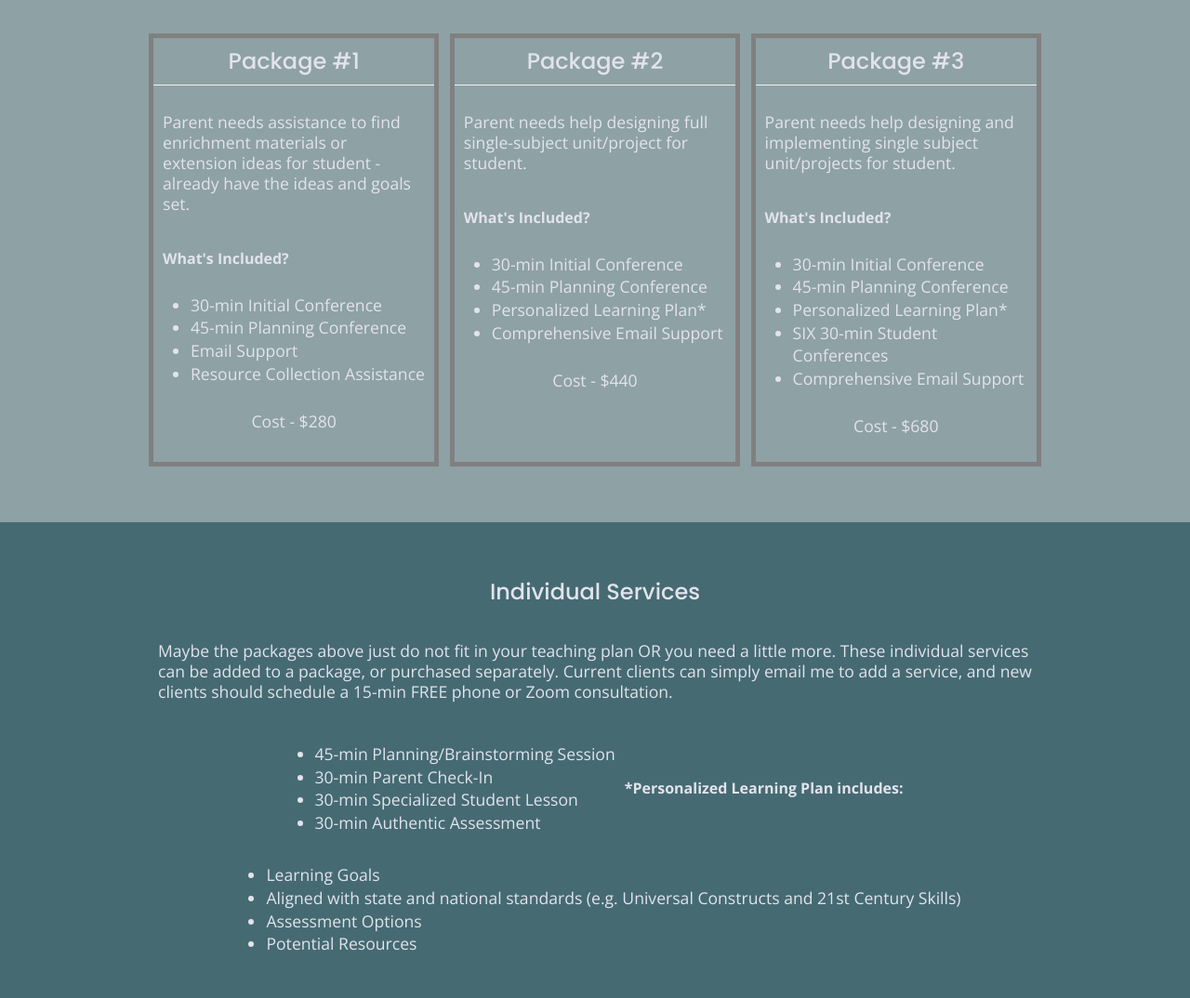
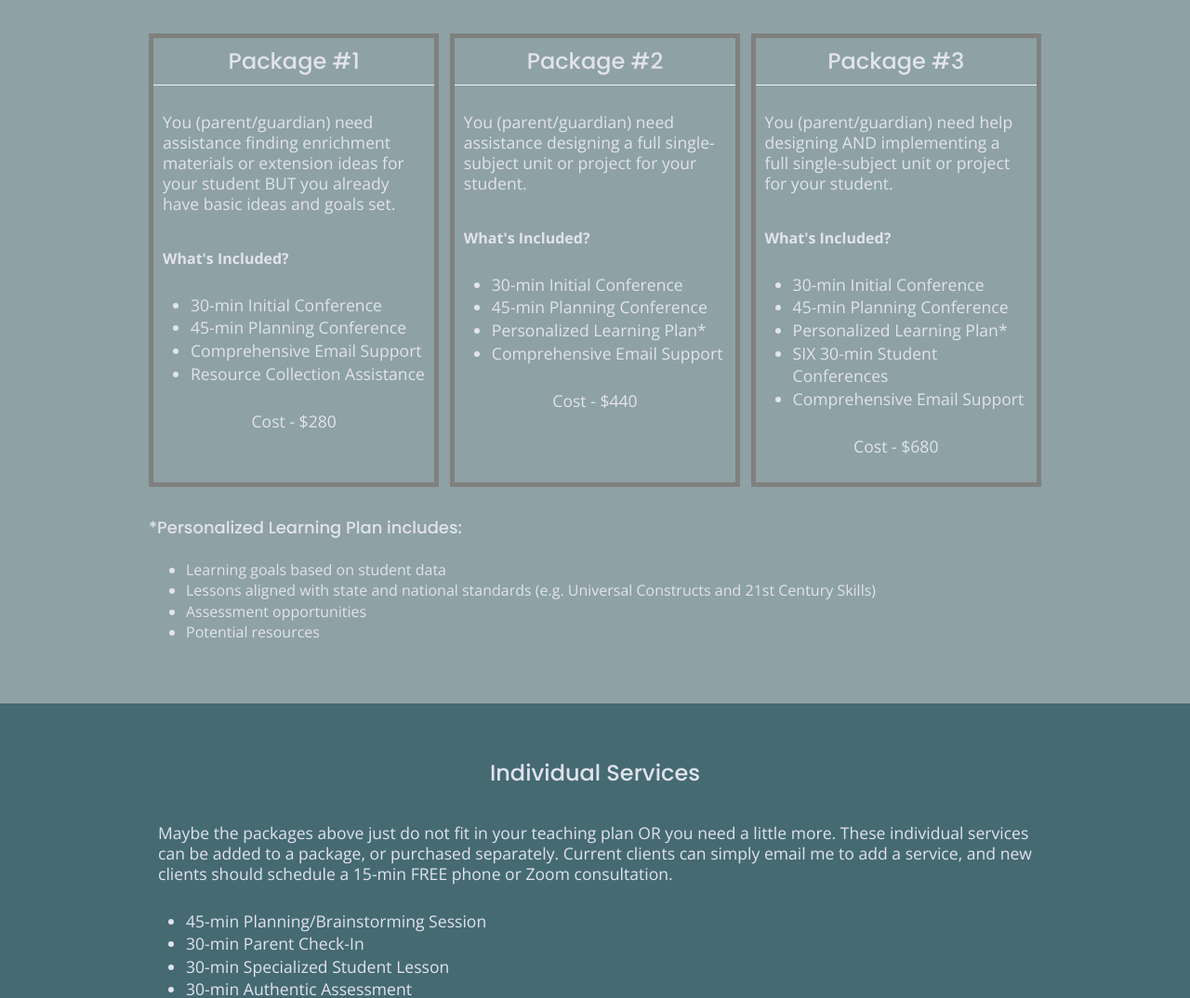
Before and after one commit to abagaelshrader/educational-partner, a website: page services/index.html in a window 1280 px wide. Shown: the part 227-1301 px from the top of the page at 93% size. Drawn offline with nearby package versions, Linux system fonts and the light colour scheme; files that its build step writes are made by us from their sources; files whose address does not match are found by name.

Commit message:
Services page updated July 14

```diff
--- a/css/main.css
+++ b/css/main.css
@@ -403,6 +403,7 @@ input[type=submit] {
 }
 .about .content-wrapper h2 {
   margin-top: 0;
+  text-align: center;
   margin-bottom: 20px;
 }
 .about figure img {
@@ -460,6 +461,7 @@ input[type=submit] {
   margin: 0;
   margin-bottom: 15px;
   line-height: 1em;
+  text-align: center;
 }
 .faq h4 ul{
   line-height: 1.3em;
@@ -534,7 +536,7 @@ input[type=submit] {
   font-size: 1.1em;
   line-height: 1.25em;
 }
-.individual-services ul li {
+.individual-services ul {
   font-size: 1.1em;
 }
 
--- a/services/index.html
+++ b/services/index.html
@@ -51,20 +51,20 @@
       <div class="packages-items">
         <article>
           <h3>Package #1</h3>
-          <p class="packages-item-description">Parent needs assistance to find enrichment materials or extension ideas for student - already have the ideas and goals set.</p>
+          <p class="packages-item-description">You (parent/guardian) need assistance finding enrichment materials or extension ideas for your student BUT you already have basic ideas and goals set.</p>
           <!--<p class="deliverables">-->
           <h5>What's Included?</h5>
             <ul>
               <li>30-min Initial Conference</li>
               <li>45-min Planning Conference</li>
-              <li>Email Support</li>
+              <li>Comprehensive Email Support</li>
               <li>Resource Collection Assistance</li>
             </ul>
           <p class="pricing">Cost - $280</p>
         </article>
         <article>
           <h3>Package #2</h3>
-          <p class="packages-item-description">Parent needs help designing full single-subject unit/project for student.</p>
+          <p class="packages-item-description">You (parent/guardian) need assistance designing a full single-subject unit or project for your student.</p>
           <!--<p class="deliverables">-->
           <h5>What's Included?</h5>
           <ul>
@@ -77,7 +77,7 @@
         </article>
         <article>
           <h3>Package #3</h3>
-          <p class="packages-item-description">Parent needs help designing and implementing single subject unit/projects for student.</p>
+          <p class="packages-item-description">You (parent/guardian) need help designing AND implementing a full single-subject unit or project for your student.</p>
           <!--<p class="deliverables">-->
           <h5>What's Included?</h5>
             <ul>
@@ -90,13 +90,19 @@
           <p class="pricing">Cost - $680</p>
         </article>
       </div>
+      <h4>*Personalized Learning Plan includes:</h4>
+        <ul>
+          <li>Learning goals based on student data</li>
+          <li>Lessons aligned with state and national standards (e.g. Universal Constructs and 21st Century Skills)</li>
+          <li>Assessment opportunities</li>
+          <li>Potential resources</li>
+        </ul>
     </div>
   </section>
 
   <section class="individual-services">
     <div class="content-wrapper">
       <h3>Individual Services</h3>
-      <div class="individual-services">
       <p>Maybe the packages above just do not fit in your teaching plan OR you need a little more. These individual services can be added to a package, or purchased separately. Current clients can simply email me to add a service, and new clients should schedule a 15-min FREE phone or Zoom consultation.</p>
       <ul>
         <li>45-min Planning/Brainstorming Session</li>
@@ -104,14 +110,6 @@
         <li>30-min Specialized Student Lesson</li>
         <li>30-min Authentic Assessment</li>
       </ul>
-      <h5>*Personalized Learning Plan includes:</h5>
-        <ul>
-          <li>Learning Goals</li>
-          <li>Aligned with state and national standards (e.g. Universal Constructs and 21st Century Skills)</li>
-          <li>Assessment Options</li>
-          <li>Potential Resources</li>
-        </ul>
-      </div>
     </div>
   </section>
 
```
Lines whose indentation alone changed are shown as unchanged.
